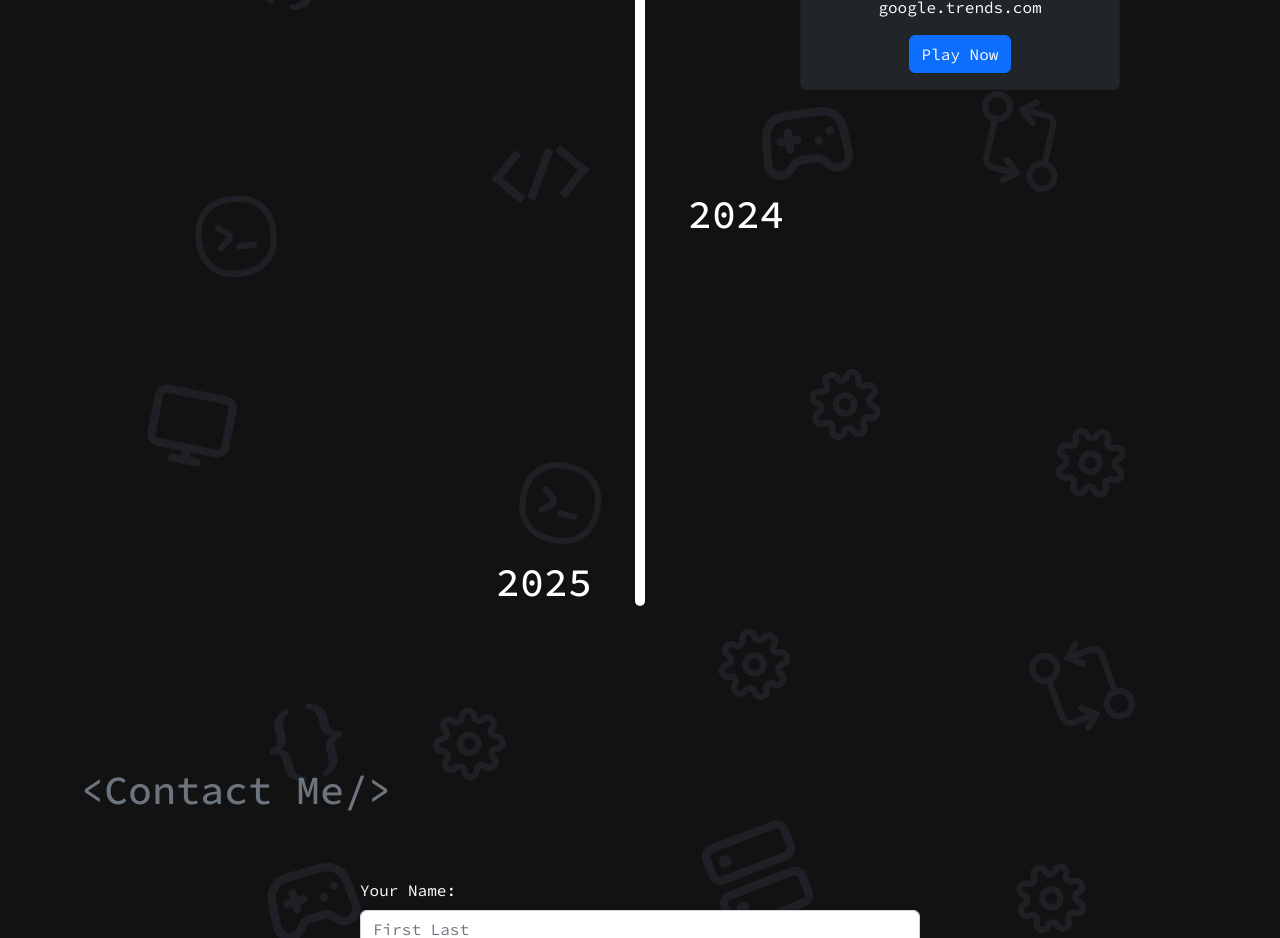
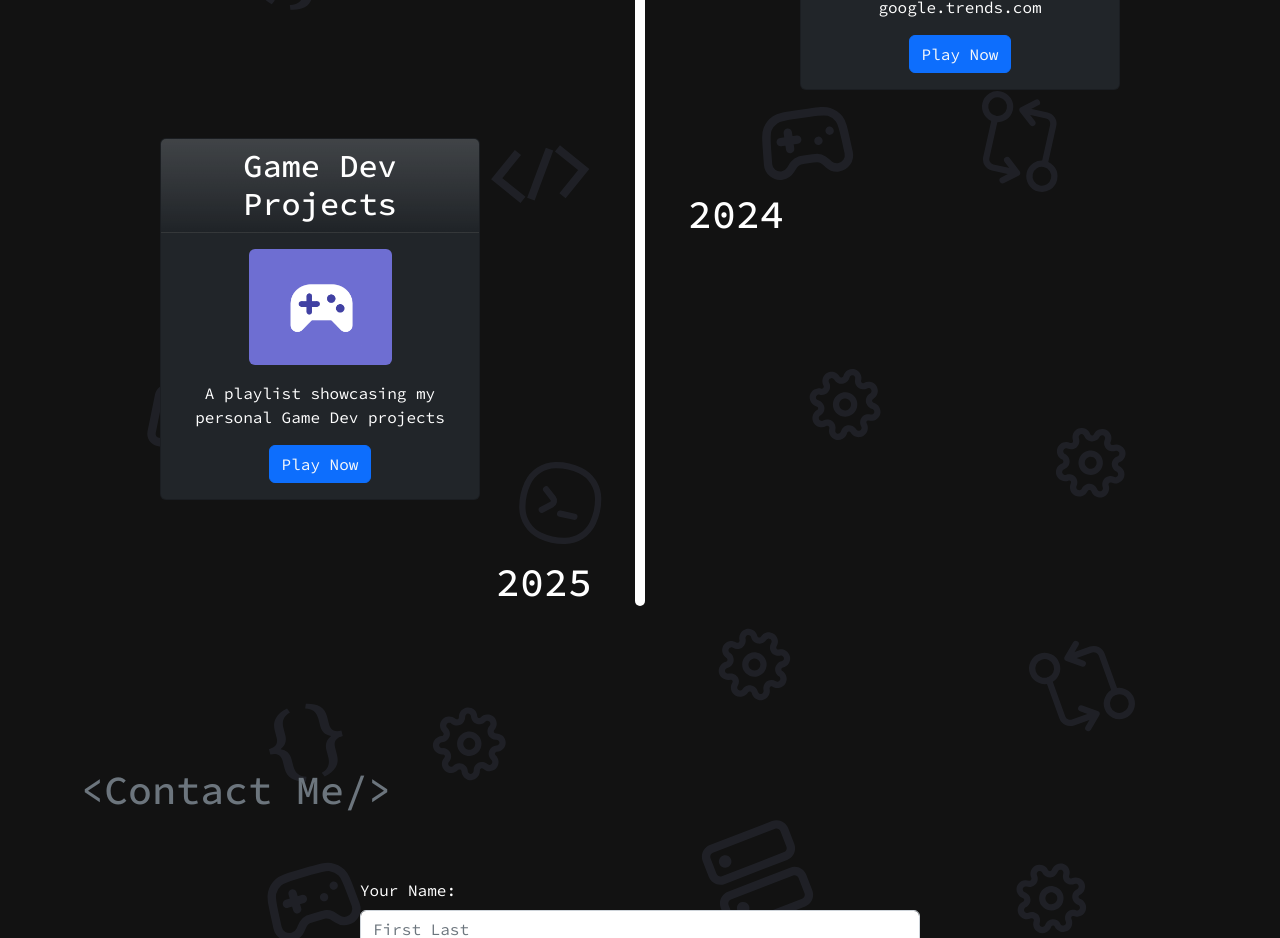
Before and after one commit to eddie-reyes/portfolio-website, a React (Vite) app: page / in a window 1280 px wide. Shown: the part 2820-3758 px from the top of the page. Built offline with nearby package versions, Linux system fonts and the light colour scheme; some icons are missing.

Commit message:
Added game dev section

```diff
--- a/src/components/Projects.tsx
+++ b/src/components/Projects.tsx
@@ -1,6 +1,7 @@
 import mundos from '../images/mundos.gif';
 import trendplots from '../images/trendplots.png';
 import ProjectCard from './ProjectCard';
+import gamedev from '../images/gamedev.png';
 
 const Projects = () => {
     return (
@@ -31,6 +32,13 @@ const Projects = () => {
                         hyperlink="https://trendplots.com"
                         toolTipDescription="Not currently deployed due to server costs"
                     />
+                    <ProjectCard
+                        header="Game Dev Projects"
+                        image={gamedev}
+                        description="A playlist showcasing my personal Game Dev projects"
+                        hyperlink="https://www.youtube.com/playlist?list=PL8MuTz7tA5hgow9mnktdV6zl_iOVhz4bR"
+                        toolTipDescription="External link to YouTube"
+                    />
                 </div>
             </div>
         </section>
```
Also changed, not shown: src/images/gamedev.png (added).
